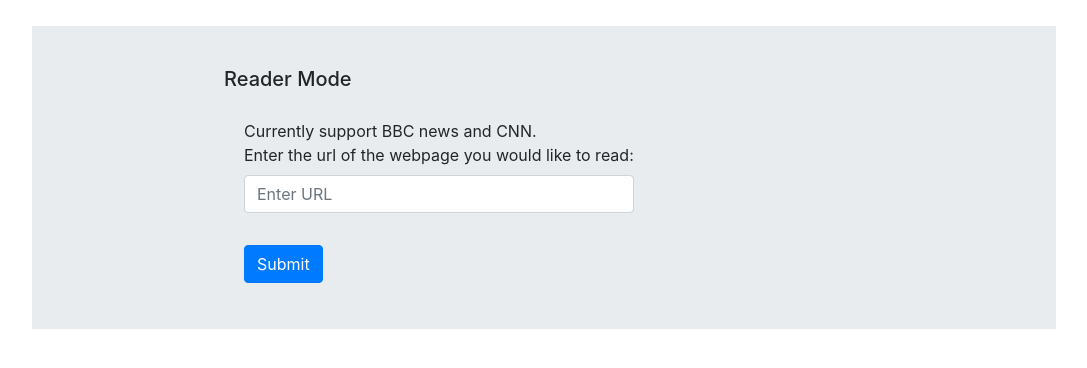
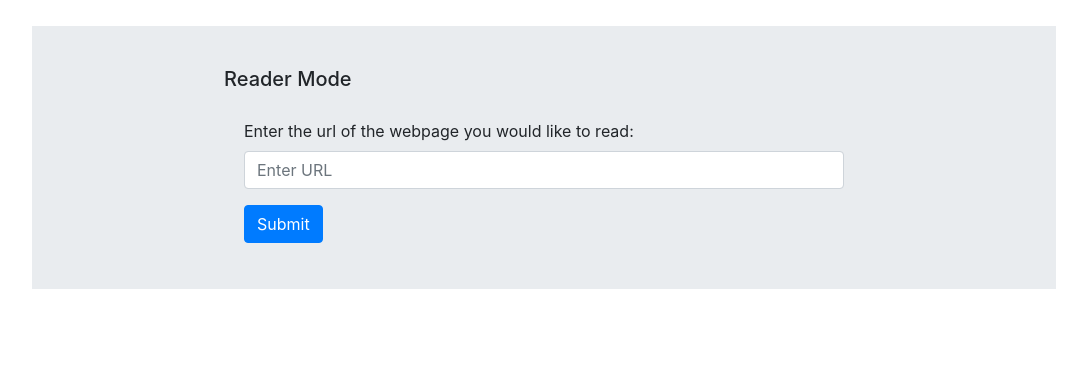
Before and after one commit to jamesdanielwhitford/redis-queue, a Flask app: page / in a window 1280 px wide. Shown: the top 368 px of the page, without its empty margins (96-1183 px from the left). Run offline with Flask 2, Linux system fonts and the light colour scheme.

Commit message:
Update add_task.html

```diff
--- a/queue_app/templates/add_task.html
+++ b/queue_app/templates/add_task.html
@@ -14,7 +14,6 @@
         <div class="card-body">
             <form action="/add_task">
                 <div class="form-group">
-                    <label>Currently support BBC news and CNN.<label>
                     <label>Enter the url of the webpage you would like to read:</label>
                     <input type="url" class="form-control" name="url" placeholder="Enter URL" required>
                     {% if message %}
```
